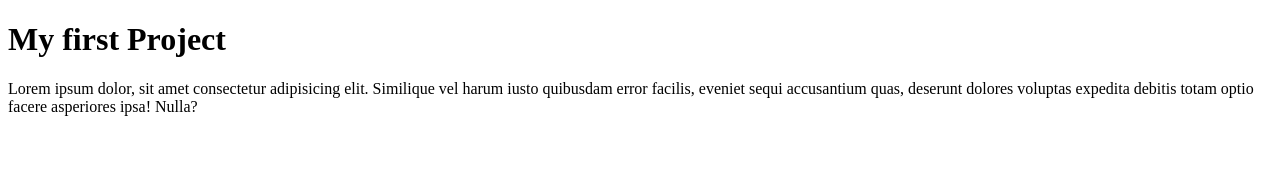
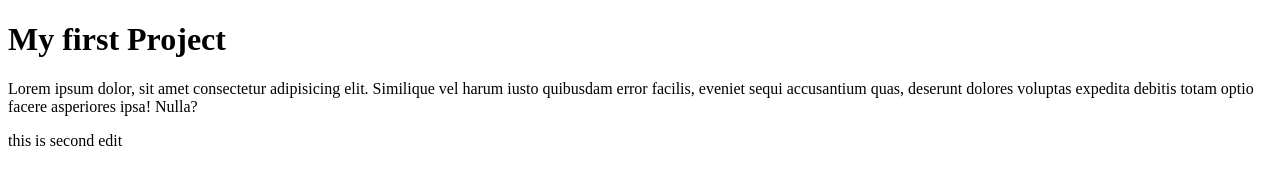
Before and after one commit to anawarhossain/Project01, a plain HTML site: page index.html in a window 1280 px wide. Drawn offline with Linux system fonts and the light colour scheme.

Commit message:
Update index.html

```diff
--- a/index.html
+++ b/index.html
@@ -8,5 +8,6 @@
 <body>
 	<h1>My first Project</h1>
 	<p>Lorem ipsum dolor, sit amet consectetur adipisicing elit. Similique vel harum iusto quibusdam error facilis, eveniet sequi accusantium quas, deserunt dolores voluptas expedita debitis totam optio facere asperiores ipsa! Nulla?</p>
+	<p>this is second edit</p>
 </body>
 </html>
```
